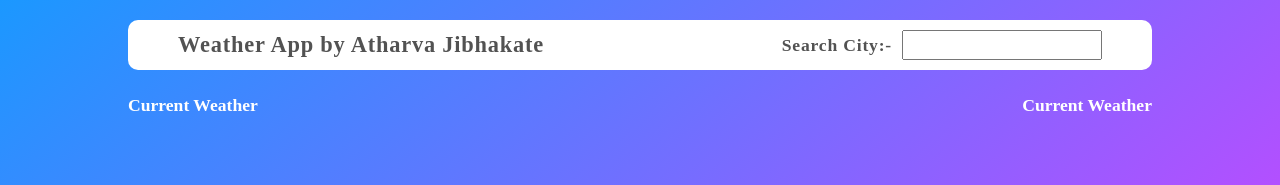
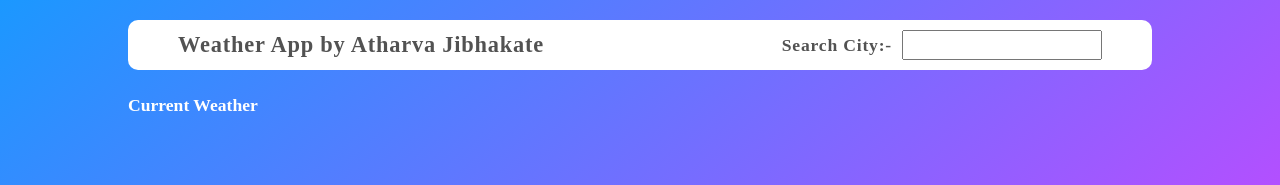
Before and after one commit to atharvagj-ai/weather_App, a plain HTML site: page index.html in a window 1280 px wide. Shown: the top 185 px of the page. Drawn offline with Linux system fonts and the light colour scheme.

Commit message:
Removed 2nd printing bug

```diff
--- a/index.html
+++ b/index.html
@@ -18,7 +18,6 @@
     </div>
     <div class="section">
         <p>Current Weather</p>
-        <p>Current Weather</p>
     </div>
 
     <div class="mainbox">
```
